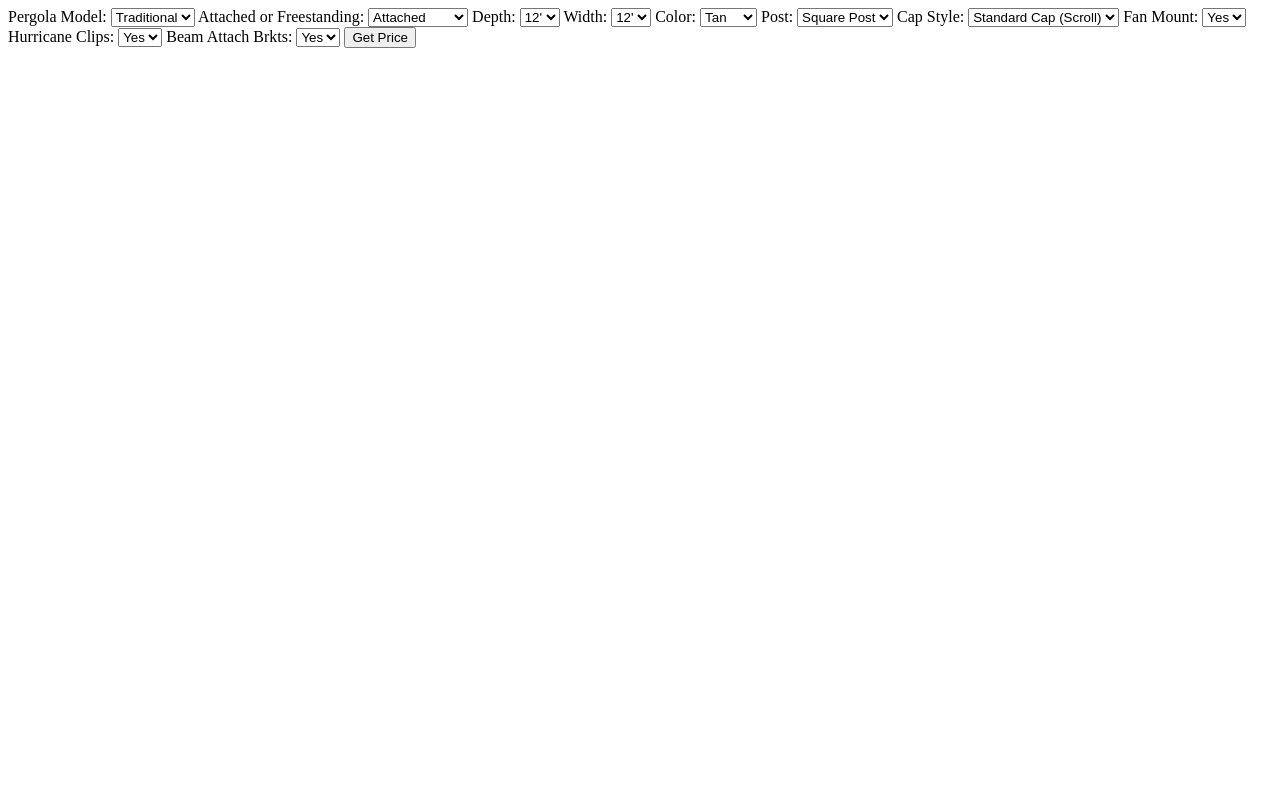
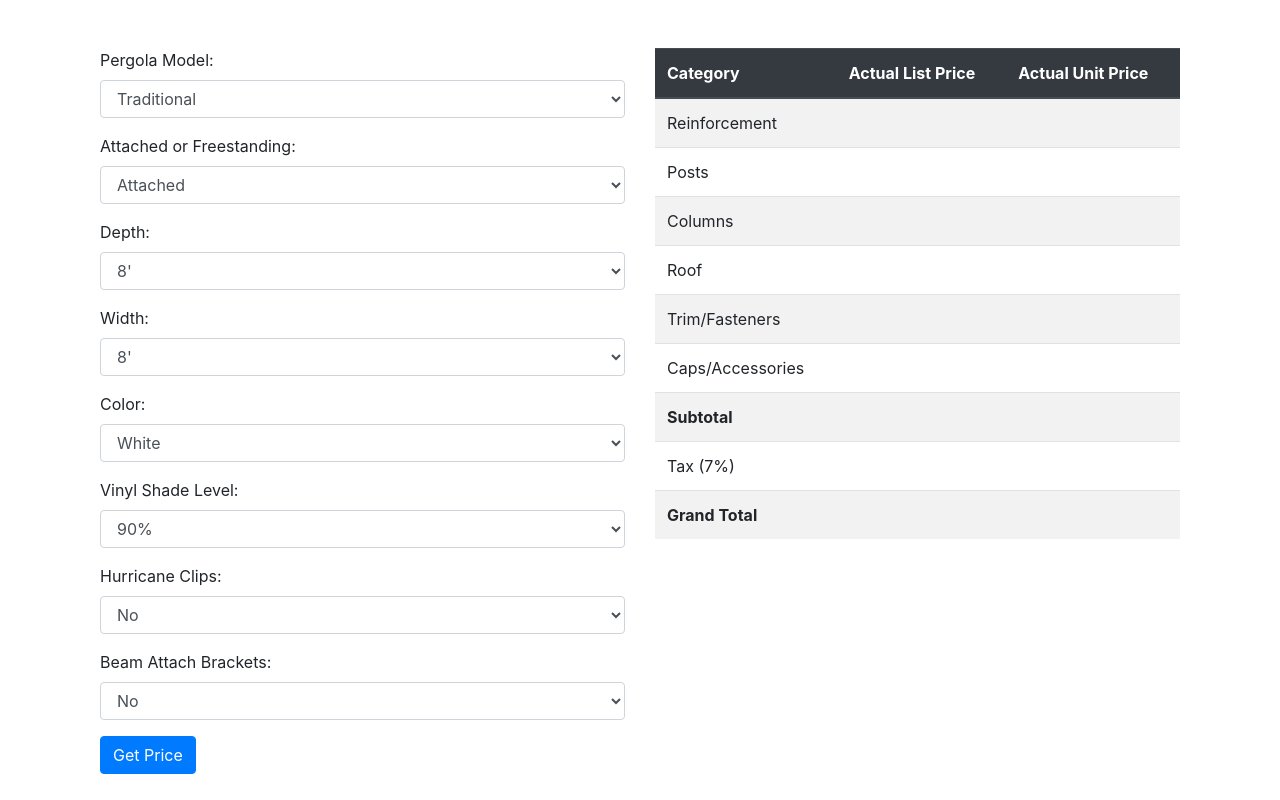
Before and after one commit to teodor723/teodor723.github.io, a plain HTML site: page index.html in a window 1280 px wide. Drawn offline with nearby package versions, Linux system fonts and the light colour scheme.

Commit message:
first version complete without Post, Cap Style Fan Mount select options

```diff
--- /dev/null
+++ b/app.js
@@ -0,0 +1,97 @@
+const GOOGLE_SCRIPT_ID = "AKfycby_iaAP1QANbMCwFMvv5ryRsL7ia5f09edqTy9P0OIL7tnXYn6fYa_l9-0rp9Akk3UGcA";
+const variations = {
+    depth: {
+        Traditional: ["8'", "10'", "12'", "14'", "16'", "18'", "20'", "24'"],
+        Modern: ["10'", "12'", "14'", "16'"],
+        Elements: ["10'", "12'", "14'", "16'", "20'"],
+    },
+    width: {
+        Traditional: ["8'", "10'", "12'", "14'", "16'", "18'", "20'", "24'", "28'", "32'"],
+        Modern: ["10'", "12'", "14'", "16'"],
+        Elements: ["10'", "12'", "14'", "16'", "20'", "24'", "28'", "32'"],
+    },
+    vinyl_shade_level: {
+        Traditional: ["90%", "75%", "50%"],
+        Modern: ["90%", "75%", "50%", "Rafters Only"],
+        Elements: [],
+    },
+    polycarbonate_sheet_color: {
+        Traditional: [],
+        Modern: [],
+        Elements: ["Glacier White", "Sunset Bronze"],
+    },
+    hurricane_clips: {
+        Traditional: ["No", "Yes"],
+        Modern: [],
+        Elements: ["No", "Yes"],
+    },
+    beam_attach_brkts: {
+        Traditional: ["No", "Yes"],
+        Modern: [],
+        Elements: ["No", "Yes"],
+    },
+};
+
+function populateOptions(model) {
+    Object.keys(variations).forEach((key) => {
+        const container = $(`#${key}`).closest('.form-group');
+        const select = $(`#${key}`);
+        select.empty(); // Clear previous options
+
+        const options = variations[key][model];
+        if (options && options.length) {
+            container.show(); // Show container (label + select) if options available
+            options.forEach((option) => {
+                select.append(new Option(option, option));
+            });
+        } else {
+            container.hide(); // Hide container if no options available
+        }
+    });
+}
+
+$(document).ready(() => {
+    const defaultModel = $("#model").val();
+    populateOptions(defaultModel);
+
+    $("#model").on("change", function () {
+        const selectedModel = $(this).val();
+        populateOptions(selectedModel);
+    });
+
+    $("#pergolaForm").on("submit", (e) => {
+        e.preventDefault();
+
+        // Only serialize visible and enabled fields
+        const params = $("#pergolaForm")
+            .find("select:visible, input:visible")
+            .serialize();
+
+        console.log("Submitted params:", params);
+        fetchPricingSummary(params);
+    });
+});
+
+const fetchPricingSummary = async (params) => {
+    const button = $("#pergolaForm button[type='submit']");
+    button.prop('disabled', true).html('Loading... <span class="spinner-border spinner-border-sm" role="status" aria-hidden="true"></span>');
+
+    try {
+        const response = await fetch(`https://script.google.com/macros/s/${GOOGLE_SCRIPT_ID}/exec?${params}`);
+        const result = await response.json();
+
+        Object.keys(result).forEach(key => {
+            console.log(`${key}: ${result[key]}`);
+            const formattedValue = new Intl.NumberFormat('en-US', {
+                style: 'currency',
+                currency: 'USD'
+            }).format(result[key]);
+            $(`#${key}`).html(formattedValue);
+        });
+        button.prop('disabled', false).html('Get Price'); // Re-enable button
+    } catch (err) {
+        console.log("Error:", err);
+        // Optionally retry or handle error here
+        fetchPricingSummary(params);
+    }
+}
--- a/index.html
+++ b/index.html
@@ -4,104 +4,136 @@
     <meta charset="UTF-8"/>
     <meta name="viewport" content="width=device-width, initial-scale=1.0"/>
     <title>Pergola Configurator</title>
+    <link href="https://stackpath.bootstrapcdn.com/bootstrap/4.5.2/css/bootstrap.min.css" rel="stylesheet">
 </head>
 <body>
-<form id="pergolaForm">
+<div class="container mt-5">
+    <div class="d-flex flex-wrap">
+        <form id="pergolaForm" class="col-12 col-md-6">
+            <div class="form-group">
                 <label for="model">Pergola Model:</label>
-    <select id="model" name="model" required>
+                <select id="model" name="model" class="form-control" required>
                     <option value="Traditional">Traditional</option>
+                    <option value="Modern">Modern</option>
                     <option value="Elements">Elements</option>
                 </select>
+            </div>
 
-    <label for="type">Attached or Freestanding:</label>
-    <select id="type" name="type" required>
+            <div class="form-group">
+                <label for="attached_type">Attached or Freestanding:</label>
+                <select id="attached_type" name="attached_type" class="form-control">
                     <option value="Attached">Attached</option>
                     <option value="Freestanding">Freestanding</option>
                 </select>
+            </div>
 
+            <!-- Dynamic Fields -->
+            <div class="form-group">
                 <label for="depth">Depth:</label>
-    <select id="depth" name="depth" required>
-        <option value="12'">12'</option>
-        <option value="14'">14'</option>
+                <select id="depth" name="depth" class="form-control"></select>
+            </div>
+
+            <div class="form-group">
+                <label for="width">Width:</label>
+                <select id="width" name="width" class="form-control"></select>
+            </div>
+
+            <div class="form-group">
+                <label for="color">Color:</label>
+                <select id="color" name="color" class="form-control">
+                    <option value="White">White</option>
+                    <option value="Tan">Tan</option>
+                    <option value="Black">Black</option>
                 </select>
+            </div>
 
-    <label for="width">Width:</label>
-    <select id="width" name="width" required>
-        <option value="12'">12'</option>
-        <option value="14'">14'</option>
-    </select>
+            <div class="form-group">
+                <label for="vinyl_shade_level">Vinyl Shade Level:</label>
+                <select id="vinyl_shade_level" name="vinyl_shade_level" class="form-control"></select>
+            </div>
 
-    <label for="color">Color:</label>
-    <select id="color" name="color" required>
-        <option value="Tan">Tan</option>
-        <option value="White">White</option>
-    </select>
+            <div class="form-group">
+                <label for="polycarbonate_sheet_color">Polycarbonate Sheet Color:</label>
+                <select id="polycarbonate_sheet_color" name="polycarbonate_sheet_color" class="form-control"></select>
+            </div>
 
-    <label for="post">Post:</label>
-    <select id="post" name="post" required>
-        <option value="Square Post">Square Post</option>
-        <option value="Round Post">Round Post</option>
-    </select>
+            <div class="form-group">
+                <label for="hurricane_clips">Hurricane Clips:</label>
+                <select id="hurricane_clips" name="hurricane_clips" class="form-control"></select>
+            </div>
 
-    <label for="cap">Cap Style:</label>
-    <select id="cap" name="cap" required>
-        <option value="Standard Cap (Scroll)">Standard Cap (Scroll)</option>
-        <option value="Flat Cap">Flat Cap</option>
-    </select>
+            <div class="form-group">
+                <label for="beam_attach_brkts">Beam Attach Brackets:</label>
+                <select id="beam_attach_brkts" name="beam_attach_brkts" class="form-control"></select>
+            </div>
 
-    <label for="fan">Fan Mount:</label>
-    <select id="fan" name="fan" required>
-        <option value="Yes">Yes</option>
-        <option value="No">No</option>
-    </select>
-
-    <label for="hurricane">Hurricane Clips:</label>
-    <select id="hurricane" name="hurricane" required>
-        <option value="Yes">Yes</option>
-        <option value="No">No</option>
-    </select>
-
-    <label for="beam">Beam Attach Brkts:</label>
-    <select id="beam" name="beam" required>
-        <option value="Yes">Yes</option>
-        <option value="No">No</option>
-    </select>
-
-    <button type="submit">Get Price</button>
+            <button type="submit" class="btn btn-primary">Get Price</button>
         </form>
 
-<div id="result"></div>
+        <div class="col-12 col-md-6">
+            <table class="table table-hover table-striped" style="min-height: 400px; overflow-y: auto;">
+                <thead class="thead-dark">
+                    <tr>
+                        <th scope="col">Category</th>
+                        <th scope="col">Actual List Price</th>
+                        <th scope="col">Actual Unit Price</th>
+                    </tr>
+                </thead>
+                <tbody>
+                    <tr>
+                        <td>Reinforcement</td>
+                        <td id="reinforcement_list_price" class="text-right"></td>
+                        <td id="reinforcement_unit_price" class="text-right"></td>
+                    </tr>
+                    <tr>
+                        <td>Posts</td>
+                        <td id="posts_list_price" class="text-right"></td>
+                        <td id="posts_unit_price" class="text-right"></td>
+                    </tr>
+                    <tr>
+                        <td>Columns</td>
+                        <td id="columns_list_price" class="text-right"></td>
+                        <td id="columns_unit_price" class="text-right"></td>
+                    </tr>
+                    <tr>
+                        <td>Roof</td>
+                        <td id="roof_list_price" class="text-right"></td>
+                        <td id="roof_unit_price" class="text-right"></td>
+                    </tr>
+                    <tr>
+                        <td>Trim/Fasteners</td>
+                        <td id="trim_fasteners_list_price" class="text-right"></td>
+                        <td id="trim_fasteners_unit_price" class="text-right"></td>
+                    </tr>
+                    <tr>
+                        <td>Caps/Accessories</td>
+                        <td id="caps_accessories_list_price" class="text-right"></td>
+                        <td id="caps_accessories_unit_price" class="text-right"></td>
+                    </tr>
+                    <tr class="font-weight-bold">
+                        <td>Subtotal</td>
+                        <td id="subtotal_list_price" class="text-right"></td>
+                        <td id="subtotal_unit_price" class="text-right"></td>
+                    </tr>
+                    <tr>
+                        <td>Tax (7%)</td>
+                        <td id="tax_list_price" class="text-right"></td>
+                        <td id="tax_unit_price" class="text-right"></td>
+                    </tr>
+                    <tr class="font-weight-bold">
+                        <td>Grand Total</td>
+                        <td id="grand_total_list_price" class="text-right"></td>
+                        <td id="grand_total_unit_price" class="text-right"></td>
+                    </tr>
+                </tbody>
+            </table>
+        </div>
+    </div>
+</div>
 
-<script>
-    const YOUR_SCRIPT_ID = "AKfycbyyCTXJDLKshYawoELgpx3UZ3KvY17XtI39t8netsGo";
-    document.getElementById('pergolaForm').addEventListener('submit', async (e) => {
-        e.preventDefault();
 
-        const formData = new FormData(e.target);
-        const params = new URLSearchParams();
-
-        formData.forEach((value, key) => {
-            params.append(key, value);
-        });
-
-        const url = `https://script.google.com/macros/s/${YOUR_SCRIPT_ID}/exec?${params.toString()}`;
-
-        try {
-            const response = await fetch(url, {
-                method: 'GET',
-            });
-
-            if (!response.ok) {
-                console.log(`HTTP error! Status: ${response.status}`);
-            }
-
-            const data = await response.json();
-            console.log(data);
-            document.getElementById('result').innerText = `Price: $${data.price}`;
-        } catch (error) {
-            console.error('Error:', error);
-        }
-    });
-</script>
+<script src="https://code.jquery.com/jquery-3.5.1.min.js"></script>
+<script src="https://stackpath.bootstrapcdn.com/bootstrap/4.5.2/js/bootstrap.min.js"></script>
+<script src="./app.js"></script>
 </body>
 </html>
```
Also changed, not shown: 1 other file. Lines whose indentation alone changed are shown as unchanged.
